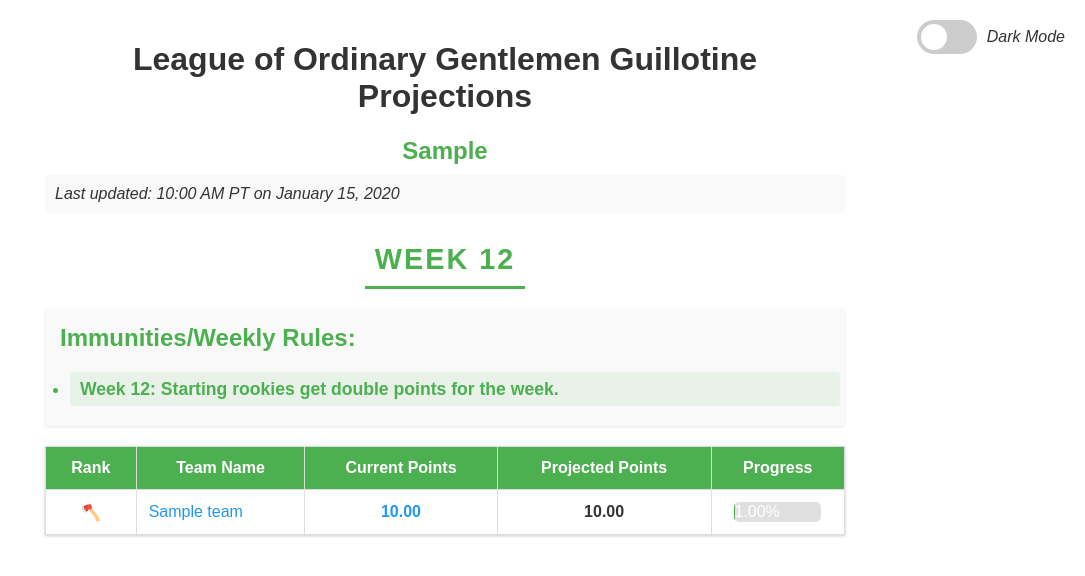
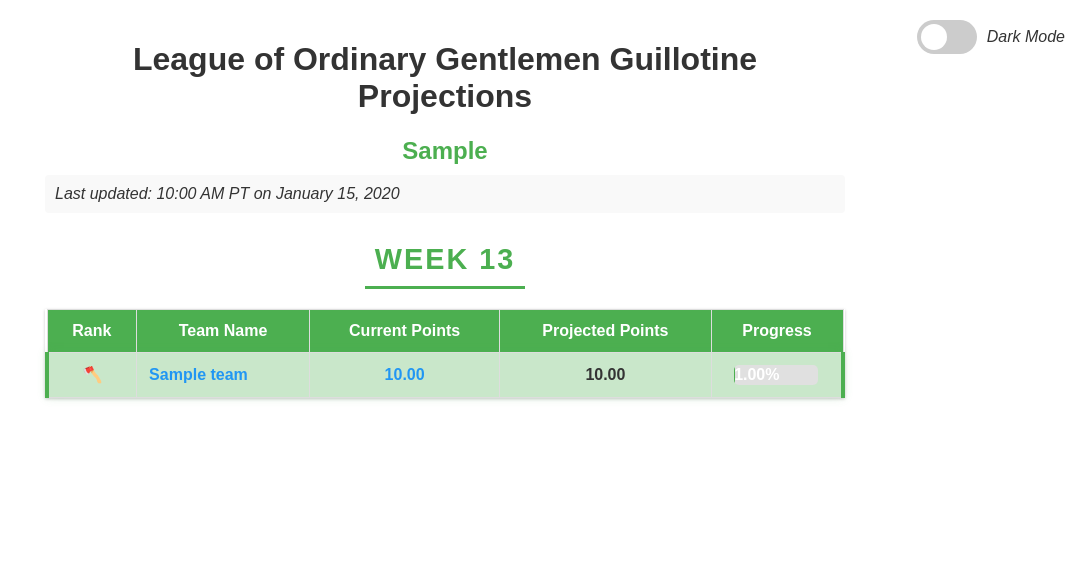
Before and after one commit to drtomaslight/LoOG-Guillotine-, a Flask app: template templates/rankings.html in a window 1280 px wide. Shown: the top 576 px of the page, without its empty margins (195-1280 px from the left). Run offline with Flask 2, Linux system fonts and the light colour scheme; the template is opened without the code that fills it: most values are stand-ins (such as "Sample title", 1, 10 or a date in 2020); data that the repository does not hold is empty.

Commit message:
Update rankings.html

```diff
--- a/templates/rankings.html
+++ b/templates/rankings.html
@@ -336,8 +336,8 @@
         Last updated: {{ last_updated.strftime('%I:%M %p PT on %B %d, %Y') }}
     </div>
 
-    <h2 class="week-title">Week 12</h2>  <!-- Added subtitle -->
-
+    <h2 class="week-title">Week 13</h2>  <!-- Added subtitle -->
+     <!--
     <div class="rules">
         <h2>Immunities/Weekly Rules:</h2>
         <ul>
@@ -348,9 +348,9 @@
             <!-- <li>Week 7: Starting TEs get 1.5x points for the week.</li>  -->
             <!-- <li>Week 8: Highest scoring team thru 7 weeks gets immunity week 8 (possible to get 2 teams with immunity week 8)</li> -->
             <!-- <li>Week 10: Bestball scoring for the week</li> -->
-            <li class="highlight">Week 12: Starting rookies get double points for the week.</li>
+            <!-- <li class="highlight">Week 12: Starting rookies get double points for the week.</li>
         </ul>
-    </div>
+    </div> -->
 
     <table>
         <thead>
@@ -368,7 +368,7 @@
             {% for team in teams %}
              <!-- Edit team with immunity-->
              <!--<tr {% if team.team_number == 7 or team.team_number == 16 %}class="highlight-row"{% endif %}>-->
-             <tr {% if team.team_number == 4 %}class="highlight-row"{% endif %}>
+             <tr {% if team.team_number == 1 %}class="highlight-row"{% endif %}>
                 <!--<td>{{ teams|length - loop.index0 }}</td>-->
                 <td>
                     {% set rank = teams|length - loop.index0 %}
```
